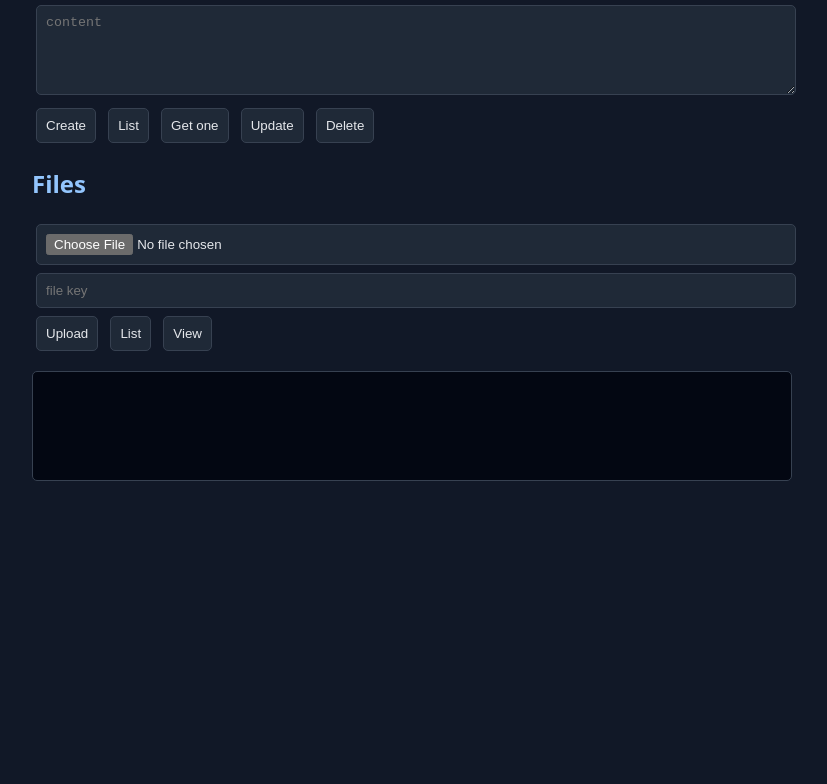
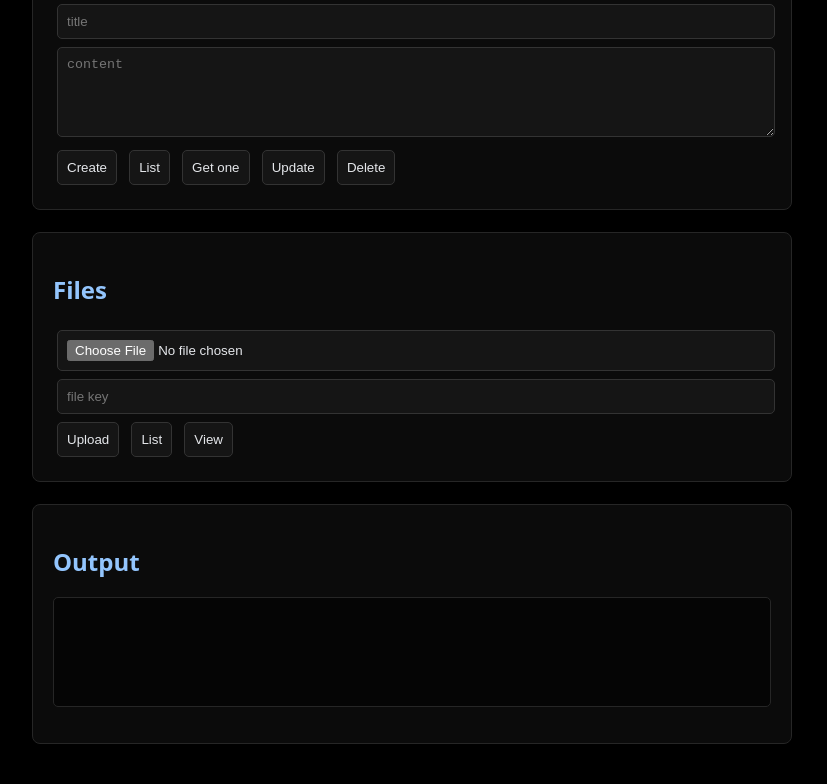
Before and after one commit to pocketradio/cloud-notes, a plain HTML site: page web/index.html in a window 1280 px wide. Shown: the part 242-1026 px from the top of the page, without its empty margins (228-1055 px from the left). Before the commit the page ends 800 px from the top, so only its background shows below. Drawn offline with Linux system fonts and the light colour scheme.

Commit message:
refine web layout

```diff
--- a/web/app.js
+++ b/web/app.js
@@ -18,11 +18,22 @@ function noteBody() {
   });
 }
 
-document.querySelector("#create-note").onclick = () => request("/notes", {
-  method: "POST",
-  headers: { "Content-Type": "application/json" },
-  body: noteBody(),
-}).catch(error => show({ error: error.message }));
+document.querySelector("#create-note").onclick = async () => {
+  try {
+    const response = await fetch("/notes", {
+      method: "POST",
+      headers: { "Content-Type": "application/json" },
+      body: noteBody(),
+    });
+    const data = await response.json();
+    if (!response.ok) throw new Error(JSON.stringify(data));
+
+    document.querySelector("#note-id").value = data.id;
+    show(data);
+  } catch (error) {
+    show({ error: error.message });
+  }
+};
 
 document.querySelector("#list-notes").onclick = () => request("/notes")
   .catch(error => show({ error: error.message }));
--- a/web/index.html
+++ b/web/index.html
@@ -10,30 +10,37 @@
       max-width: 760px;
       margin: 40px auto;
       padding: 0 20px;
-      background: #111827;
+      background: #000;
       color: #e5e7eb;
       font: 16px system-ui, sans-serif;
+    }
+    .panel {
+      margin: 22px 0;
+      padding: 20px;
+      border: 1px solid #262626;
+      border-radius: 8px;
+      background: #0b0b0b;
     }
     input, textarea, button {
       box-sizing: border-box;
       margin: 4px;
       padding: 9px;
-      border: 1px solid #374151;
+      border: 1px solid #333;
       border-radius: 5px;
-      background: #1f2937;
+      background: #151515;
       color: #e5e7eb;
     }
     input, textarea { width: 100%; }
     textarea { min-height: 90px; resize: vertical; }
     button { cursor: pointer; }
-    button:hover { background: #374151; }
+    button:hover { background: #262626; }
     h1, h2 { color: #93c5fd; }
     pre {
       min-height: 80px;
       padding: 14px;
       overflow: auto;
-      background: #030712;
-      border: 1px solid #374151;
+      background: #050505;
+      border: 1px solid #262626;
       border-radius: 5px;
     }
   </style>
@@ -41,6 +48,7 @@
 <body>
   <h1>Cloud Notes</h1>
 
+  <section class="panel">
     <h2>Notes</h2>
     <input id="note-id" placeholder="note id">
     <input id="note-title" placeholder="title">
@@ -51,15 +59,21 @@
     <button id="get-note">Get one</button>
     <button id="update-note">Update</button>
     <button id="delete-note">Delete</button>
+  </section>
 
+  <section class="panel">
     <h2>Files</h2>
     <input id="file" type="file">
     <input id="file-key" placeholder="file key">
     <button id="upload-file">Upload</button>
     <button id="list-files">List</button>
     <button id="view-file">View</button>
+  </section>
 
+  <section class="panel">
+    <h2>Output</h2>
     <pre id="output"></pre>
+  </section>
 
   <script src="/app.js"></script>
 </body>
```
Lines whose indentation alone changed are shown as unchanged.
